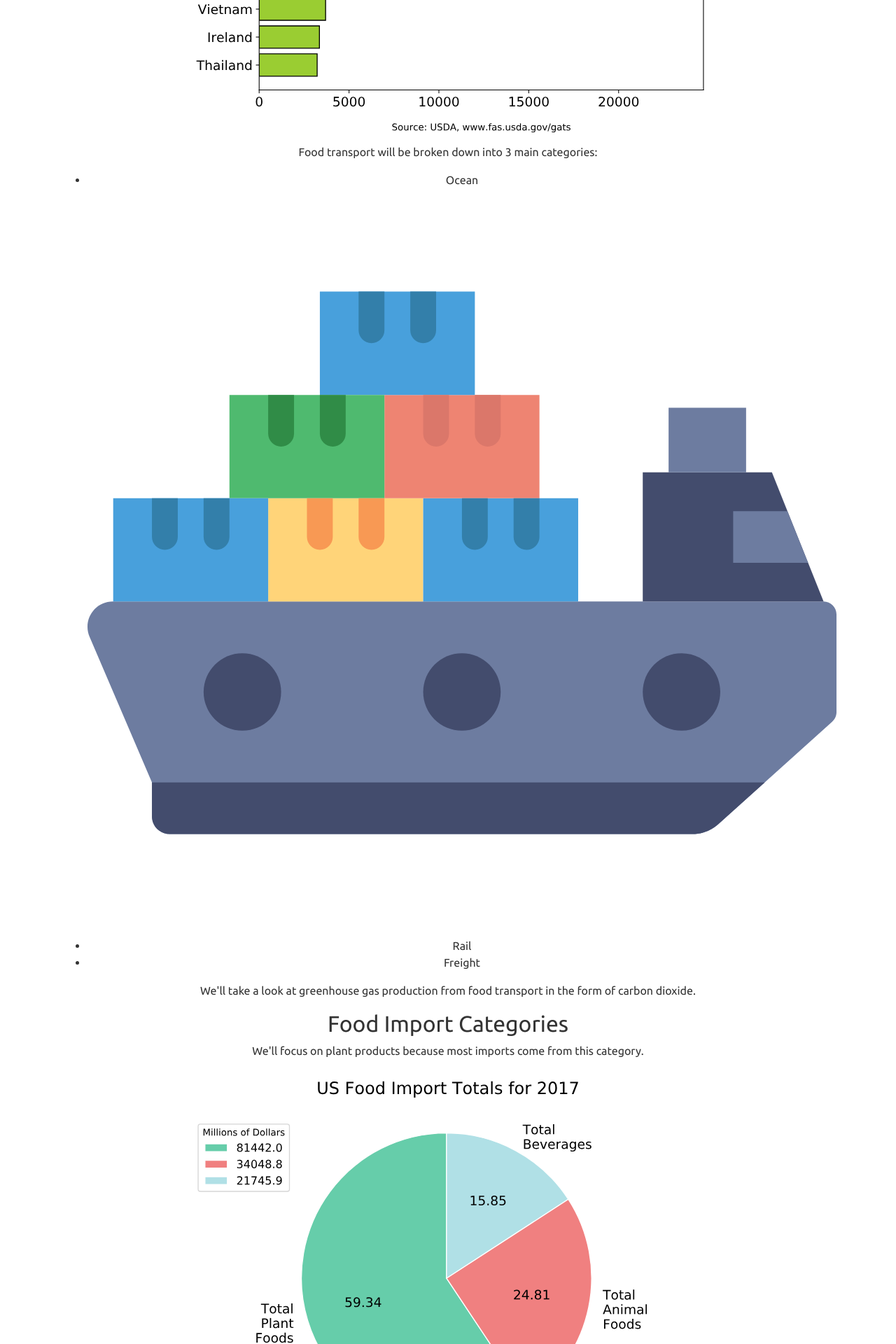
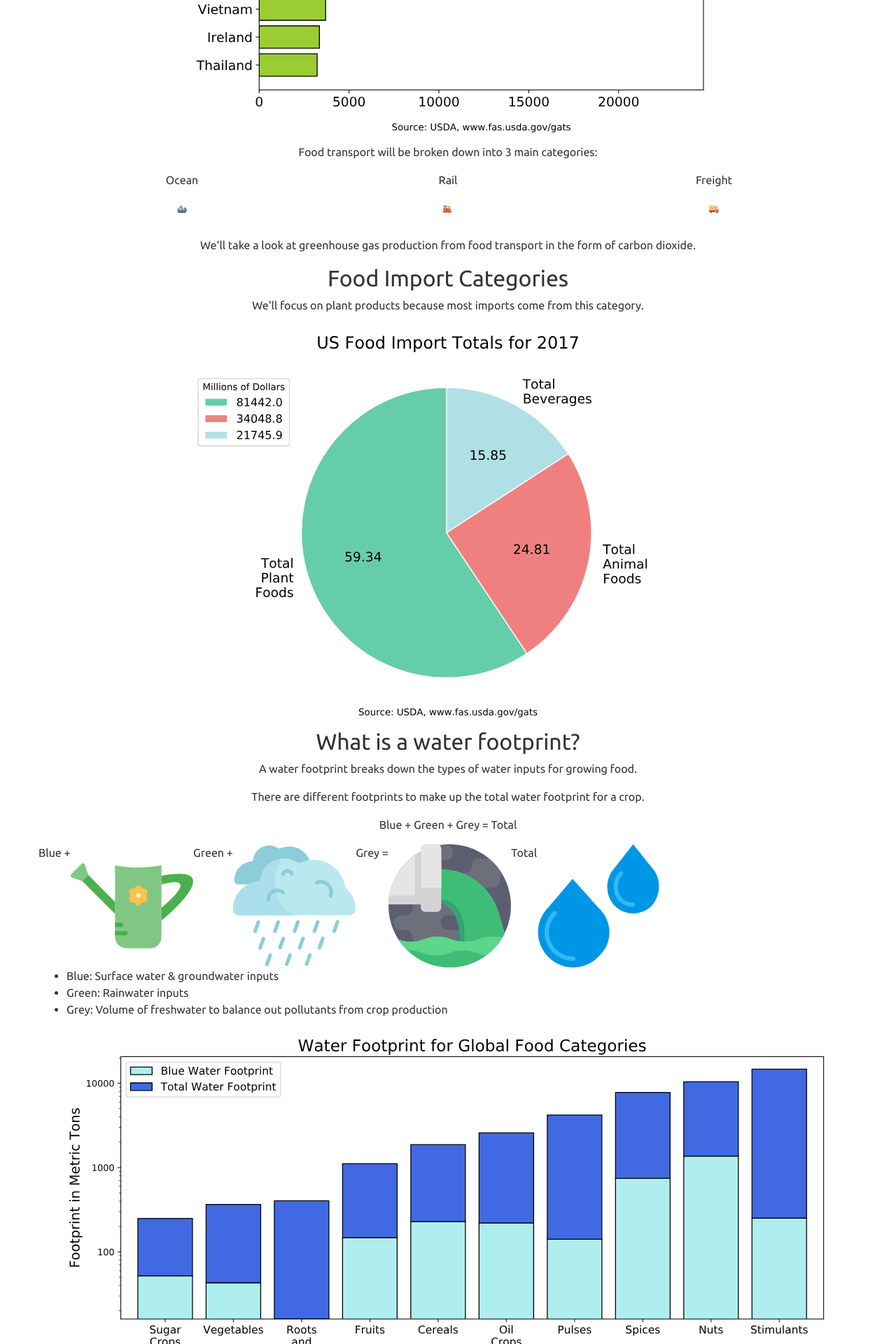
Before and after one commit to ashleylizg/foodpact, a Flask app: page / in a window 1280 px wide. Shown: the part 603-2523 px from the top of the page at 70% size. Run offline with Flask 2, Linux system fonts and the light colour scheme; parts of the project's set-up code (start-up, migrations or seed data) failed here and were passed over; some libraries are stand-ins or nearby versions.

Commit message:
start to fix homepage + footer html

```diff
--- a/project/client/templates/footer.html
+++ b/project/client/templates/footer.html
@@ -1,7 +1,12 @@
 <footer>
   <div class="container">
-    <small>
-      <span><em>Foodpact</em> by Ashley Gingeleski</span>
-    </small>
+    <div class="row text-center">
+      <small>
+        <span><em>Foodpact</em> by Ashley Gingeleski</span>
+      </small>
+      <small>
+        <span>Icons designed by <a href="https://www.flaticon.com/authors/freepik">Freepik</a>, <a href="https://www.flaticon.com/authors/smashicons">Smashicons</a>, and <a href "https://www.flaticon.com/authors/prettycons">prettycons</a> from <a href "https://www.flaticon.com">Flaticon</a>.</span>
+      </small>
+    </div>
   </div>
 </footer>
--- a/project/client/templates/main/home.html
+++ b/project/client/templates/main/home.html
@@ -29,16 +29,35 @@
   </div>
   <div class="row">
     <div class="col-md-12 text-center">
-      <p>Food transport will be broken down into 3 main categories:
-        <ul>
-          <li>Ocean</li>
-            <img class="img fluid" src="{{ url_for('static', filename='img/005-cargo-ship.svg') }}">
-          <li>Rail</li>
-          <li>Freight</li>
-        </ul>
-      </p>
+      <p>Food transport will be broken down into 3 main categories:</p>
+    </div>
+  </div>
+  <div class="row">
+    <div class="col-md-4 text-center">
+      <p>Ocean</p>
+      <img class="img fluid" src="{{ url_for('static', filename='img/005-cargo-ship.svg') }}" style="width:15%;height:15%;">
+    </div>
+    <div class="col-md-4 text-center">
+      <p>Rail</p>
+      <img class="img fluid" src="{{ url_for('static', filename='img/015-toy.svg') }}" style="width:15%;height:15%;">
+    </div>
+    <div class="col-md-4 text-center">
+      <p>Freight</p>
+      <img class="img fluid" src="{{ url_for('static', filename='img/002-truck.svg') }}" style="width:15%;height:15%;">
+    </div>
+  </div>
+  <div class="row">
+    <div class="col-md-12 text-center">
       <p>We'll take a look at greenhouse gas production from food transport in the form of carbon dioxide.</p>
+    </div>
+  </div>
+  <div class="row">
+    <div class="col-md-12 text-center">
       <h2>Food Import Categories</h2>
+    </div>
+  </div>
+  <div class="row">
+    <div class="col-md-12 text-center">
       <p>We'll focus on plant products because most imports come from this category.</p>
     </div>
   </div>
@@ -53,6 +72,17 @@
       <p>A water footprint breaks down the types of water inputs for growing food.</p>
       <p>There are different footprints to make up the total water footprint for a crop.</p>
       <p>Blue + Green + Grey = Total</p>
+      <div class="row">
+          <div class="column">Blue +</div>
+            <img class="img fluid" src="{{ url_for('static', filename='img/022-watering-can.svg') }}" style="width:15%;height:15%;">
+          <div class="column"> Green +</div>
+            <img class="img fluid" src="{{ url_for('static', filename='img/038-rain-1.svg') }}" style="width:15%;height:15%;">
+          <div class="column"> Grey =</div>
+            <img class="img fluid" src="{{ url_for('static', filename='img/027-sewer.svg') }}" style="width:15%;height:15%;">
+          <div class="column"> Total</div>
+            <img class="img fluid" src="{{ url_for('static', filename='img/006-drops.svg') }}" style="width:15%;height:15%;">
+      </div>
+          </div>
       <b></b>
       <ul>
         <li>Blue: Surface water & groundwater inputs</li>
```
